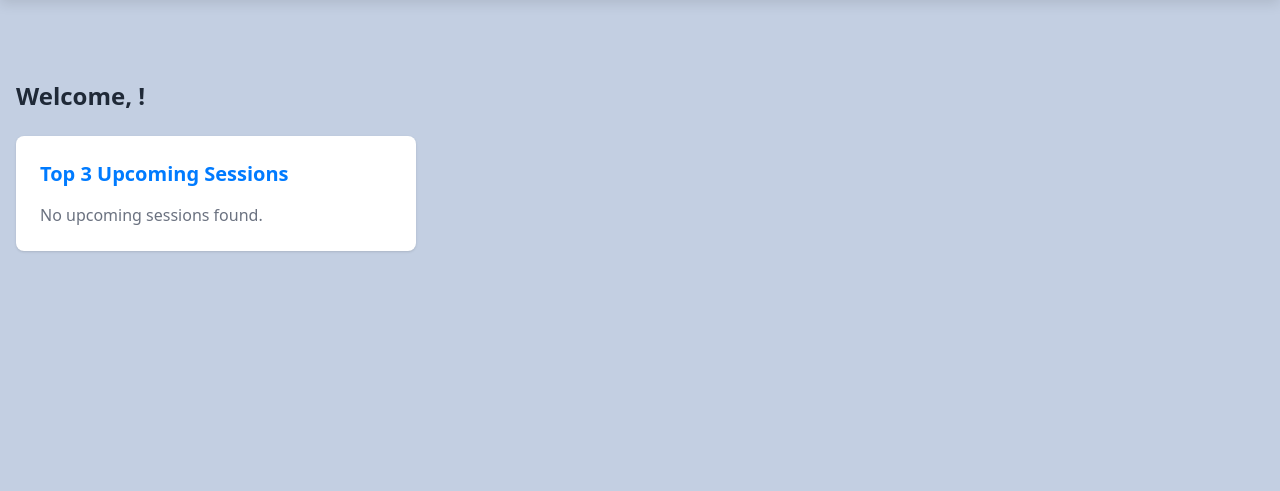
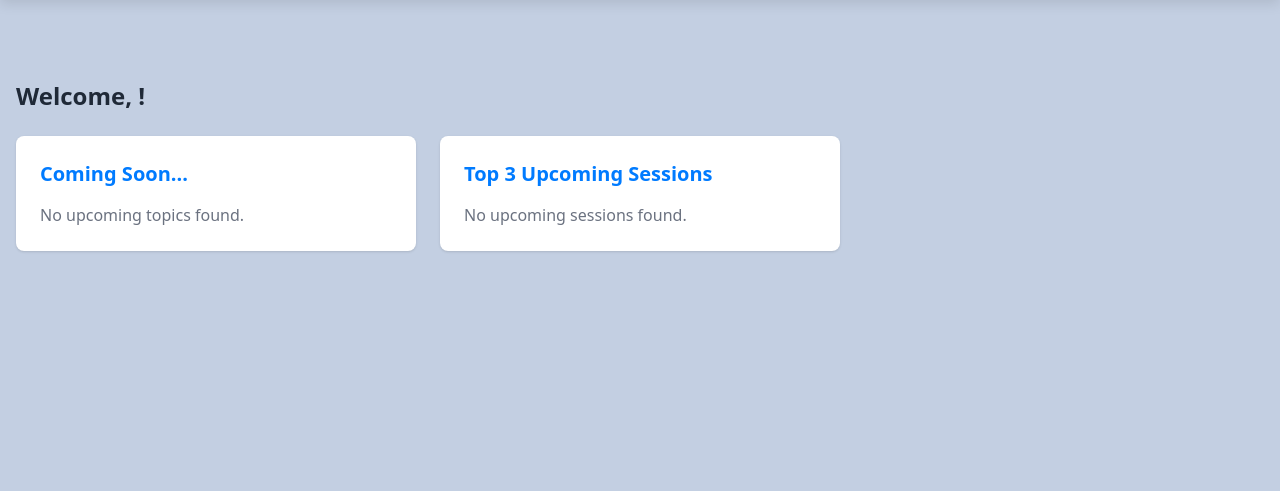
Before and after one commit to ashishkekan/session-management, a Django app: page /dashboard/ in a window 1280 px wide. Shown: the part 72-563 px from the top of the page. Run offline with Django 4.2, Linux system fonts and the light colour scheme; data comes from the database, SQL or seed files in the repository; both versions use the stored data as it was after the commit; some libraries are stand-ins or nearby versions.

Commit message:
fixed code

```diff
--- a/management/templates/session/dashboard.html
+++ b/management/templates/session/dashboard.html
@@ -29,6 +29,17 @@
     {% endif %}
 
     <div class="grid grid-cols-1 md:grid-cols-2 lg:grid-cols-3 gap-6">
+        <div class="card p-6 bg-white rounded-lg shadow">
+            <h3 class="text-xl font-semibold text-gray-800 mb-4">Coming Soon...</h3>
+            {% for topic in learning_topics %}
+                <div class="flex justify-between items-center mb-4">
+                    <p class="font-medium text-gray-700">{{ topic.coming_soon }}</p>
+                    <a href="{{ topic.url }}" target="_blank" class="text-blue-600 hover:text-blue-800">View</a>
+                </div>
+            {% empty %}
+                <p class="text-gray-500">No upcoming topics found.</p>
+            {% endfor %}
+        </div>
         <div class="card p-6 bg-white rounded-lg shadow">
             <h3 class="text-xl font-semibold text-gray-800 mb-4">Top 3 Upcoming Sessions</h3>
             {% if top_sessions %}
```
Also changed, not shown: db.sqlite3.
